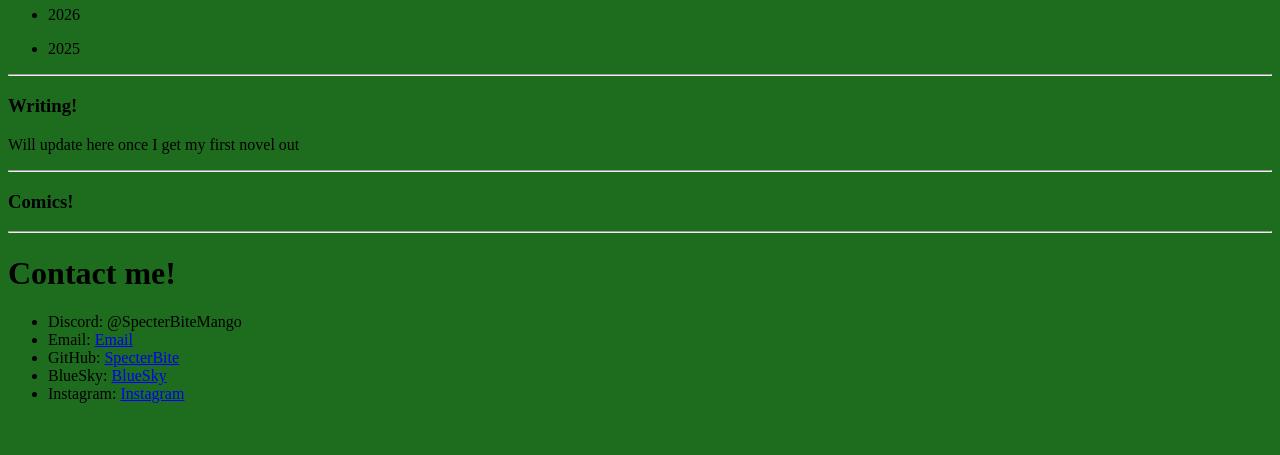
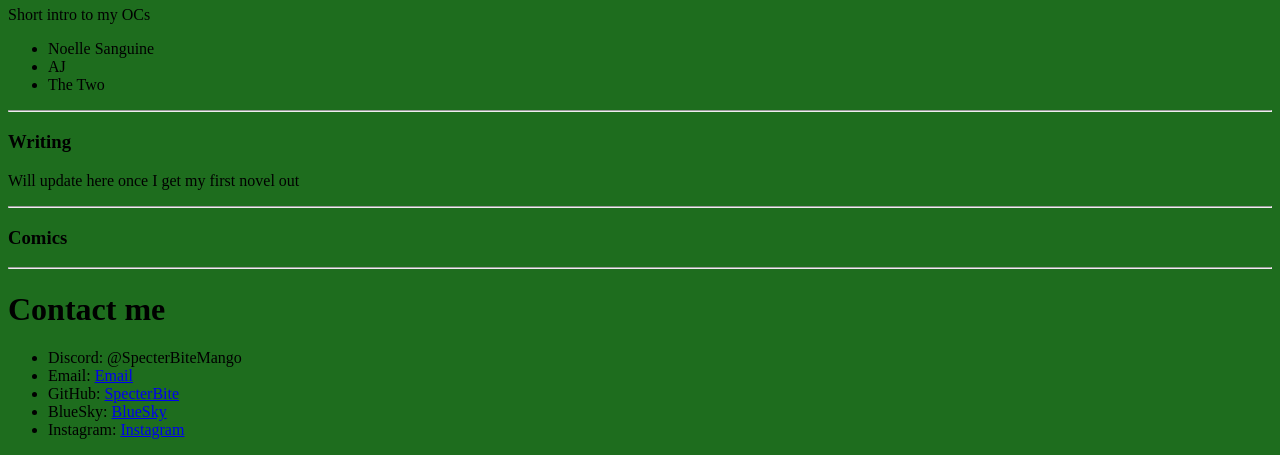
Before and after one commit to SpecterBite/MyStuff, a plain HTML site: page index.html in a window 1280 px wide. Shown: the part 708-1163 px from the top of the page. Before the commit the page ends 1127 px from the top, so only its background shows below. Drawn offline with Linux system fonts and the light colour scheme.

Commit message:
Update headings and add links in index.html

```diff
--- a/index.html
+++ b/index.html
@@ -24,18 +24,20 @@
 
     </ul>
     <hr>
-    <h1>Art!</h1>
+    <h1><a href="art.html">Art</a></h1>
+    <p>Short intro to my OCs</p>
     <ul>
-    <li><p>2026</p></li>
-    <li><p>2025</p></li>
+        <li>Noelle Sanguine</li>
+        <li>AJ</li>
+        <li>The Two</li>
     </ul>
     <hr>
-    <h3>Writing!</h3>
+    <h3>Writing</h3>
     <p>Will update here once I get my first novel out</p>
     <hr>
-    <h3>Comics!</h3>
+    <h3>Comics</h3>
     <hr>
-    <h1>Contact me!</h1>
+    <h1>Contact me</h1>
     <ul>
         <li>Discord: @SpecterBiteMango</li>
         <li>Email: <a href="mailto:specterbytemango@gmail.com">Email</a></li>
```
